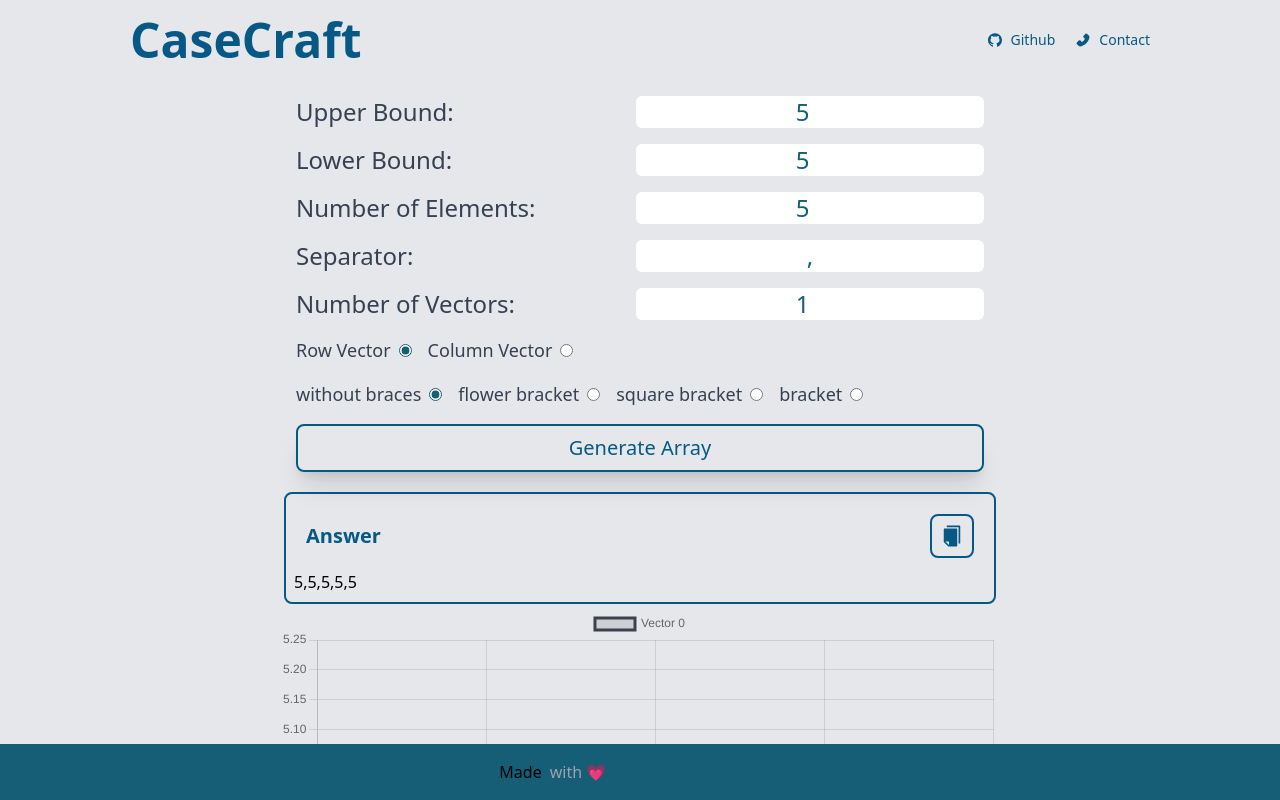
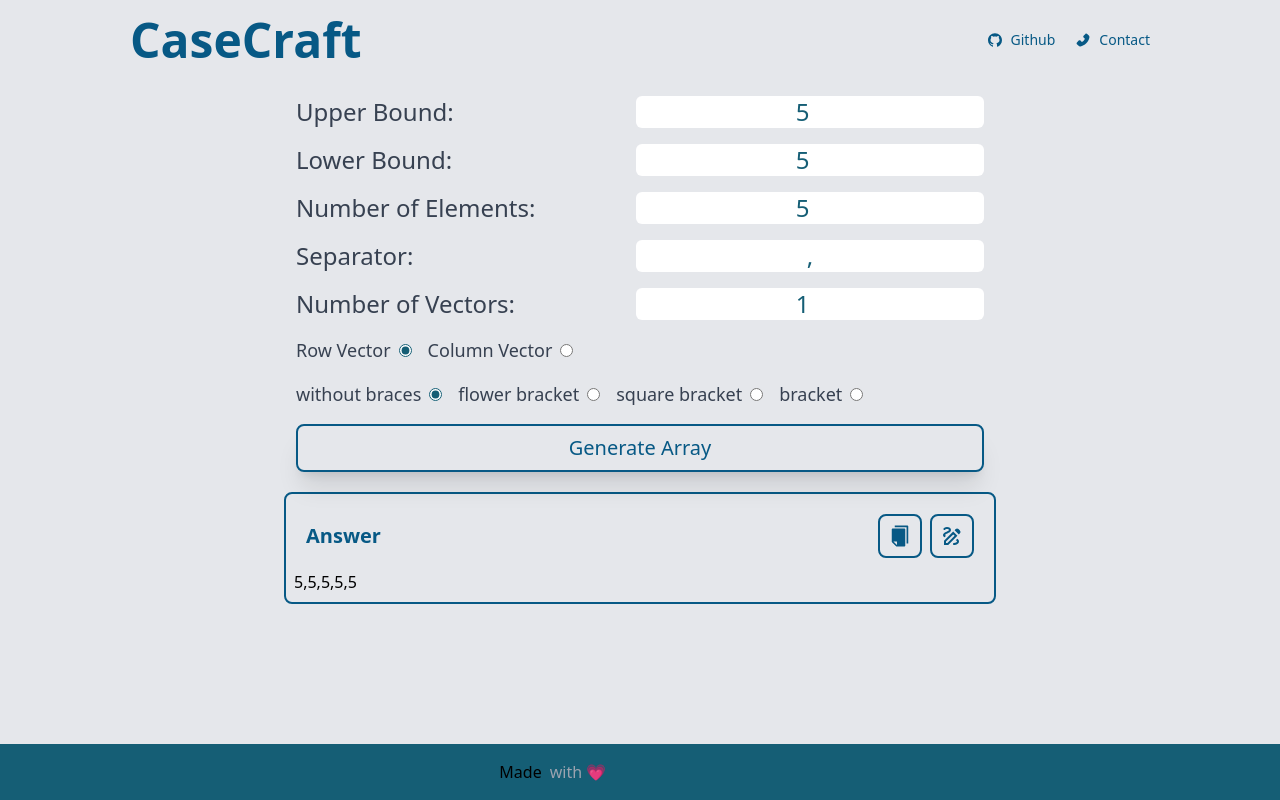
Before and after one commit to JaeAeich/Project-TheKindPandas, a React (Vite) app: page /array in a window 1280 px wide. Both pictures are taken after typing "5", "5", "5" into the empty fields and a click on the button "Generate Array". Shown: the top 800 px of the page. Built offline with nearby package versions, Linux system fonts and the light colour scheme.

Commit message:
graph improved

```diff
--- a/src/components/Array.jsx
+++ b/src/components/Array.jsx
@@ -1,5 +1,7 @@
 import React, { useState } from "react";
 import { AiFillCopy } from "react-icons/ai";
+import { AiOutlineClose } from "react-icons/ai";
+import { MdOutlineDraw } from "react-icons/md";
 import LineChart from "./LineChart";
 
 function Array() {
@@ -14,6 +16,7 @@ function Array() {
 	const [data, setData] = useState(null);
 	const [answer, setAnswer] = useState(null);
 	const [error, setError] = useState(null);
+	const [openGraph, setOpenGraph] = useState(false);
 
 	const handleUpperBoundChange = (e) => {
 		setUpperBound(e.target.value);
@@ -40,6 +43,14 @@ function Array() {
 	};
 	const handlebraceTypeChange = (e) => {
 		setbraceType(e.target.value);
+	};
+	const handleOpenGraph = (e) => {
+		setOpenGraph(true);
+	};
+	const handleCloseGraph = (e) => {
+		if (openGraph) {
+			setOpenGraph(false);
+		}
 	};
 
 	const handleSubmit = (e) => {
@@ -120,8 +131,17 @@ function Array() {
 	}
 
 	return (
-		<div className=" md:flex justify-center items-center bg-gray-200">
-			<div className="mini-container w-screen max-w-[720px] ">
+		<div
+			className="flex justify-center items-center bg-gray-200 w-screen overflow-hidden"
+			onClick={handleCloseGraph}
+		>
+			<div
+				className={
+					openGraph
+						? "mini-container w-screen max-w-[720px] blur-sm"
+						: "mini-container w-screen max-w-[720px]"
+				}
+			>
 				<div className="flex-col  justify-center items-center">
 					<div className="array-form p-4">
 						<form onSubmit={handleSubmit} className="flex-col space-y-4">
@@ -290,11 +310,19 @@ function Array() {
 							<div className="ans border-2 border-sky-800 p-2 rounded-lg overflow-y-scroll max-h-44 overflow-x-hidden break-words">
 								<div className="ans-header flex justify-between items-center p-3 text-sky-800 font-bold">
 									<div className="text-lg md:text-xl">Answer</div>
-									<div
-										className="text-xl md:text-2xl border-2 rounded-lg border-sky-800 p-2 hover:shadow-md active:bg-sky-800 active:text-gray-200 active:shadow-2xl"
-										onClick={handleCopyClick}
-									>
-										<AiFillCopy />
+									<div className="flex gap-2">
+										<div
+											className="text-xl md:text-2xl border-2 rounded-lg border-sky-800 p-2 hover:shadow-md active:bg-sky-800 active:text-gray-200 active:shadow-2xl"
+											onClick={handleCopyClick}
+										>
+											<AiFillCopy />
+										</div>
+										<div
+											className="text-xl md:text-2xl border-2 rounded-lg border-sky-800 p-2 hover:shadow-md active:bg-sky-800 active:text-gray-200 active:shadow-2xl"
+											onClick={handleOpenGraph}
+										>
+											<MdOutlineDraw />
+										</div>
 									</div>
 								</div>
 								{error ? error : answer}
@@ -302,8 +330,22 @@ function Array() {
 						</div>
 					)}
 				</div>
-				<div className="mb-96 ">
+			</div>
+			<div
+				className={
+					openGraph
+						? "absolute w-full z-10 h-full flex justify-center items-center"
+						: "hidden"
+				}
+			>
+				<div className="flex justify-center items-center w-full md:w-1/2 h-1/2 p-2 border-2 border-sky-800 rounded-lg hover:scale-110 duration-300 ">
 					<LineChart randVecs={data} />
+					<div
+						className="close-btn absolute bg-red-400 text-gray-200 rounded-lg top-0 right-0 p-2 hover:bg-red-600"
+						onClick={handleCloseGraph}
+					>
+						<AiOutlineClose />
+					</div>
 				</div>
 			</div>
 		</div>
```
